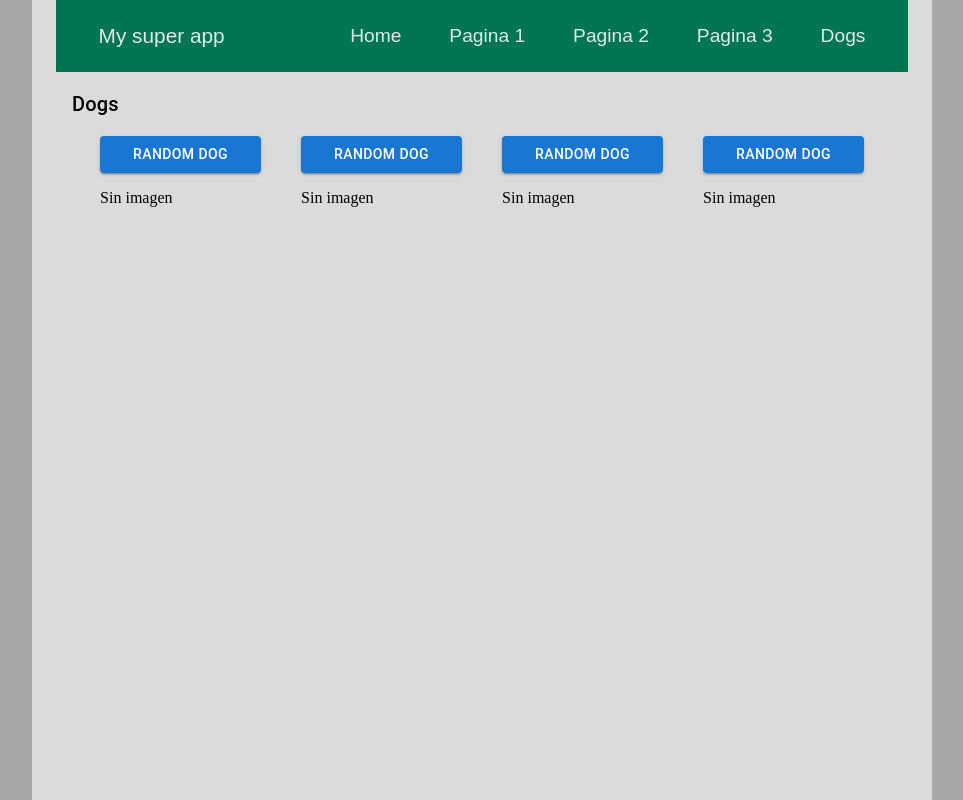
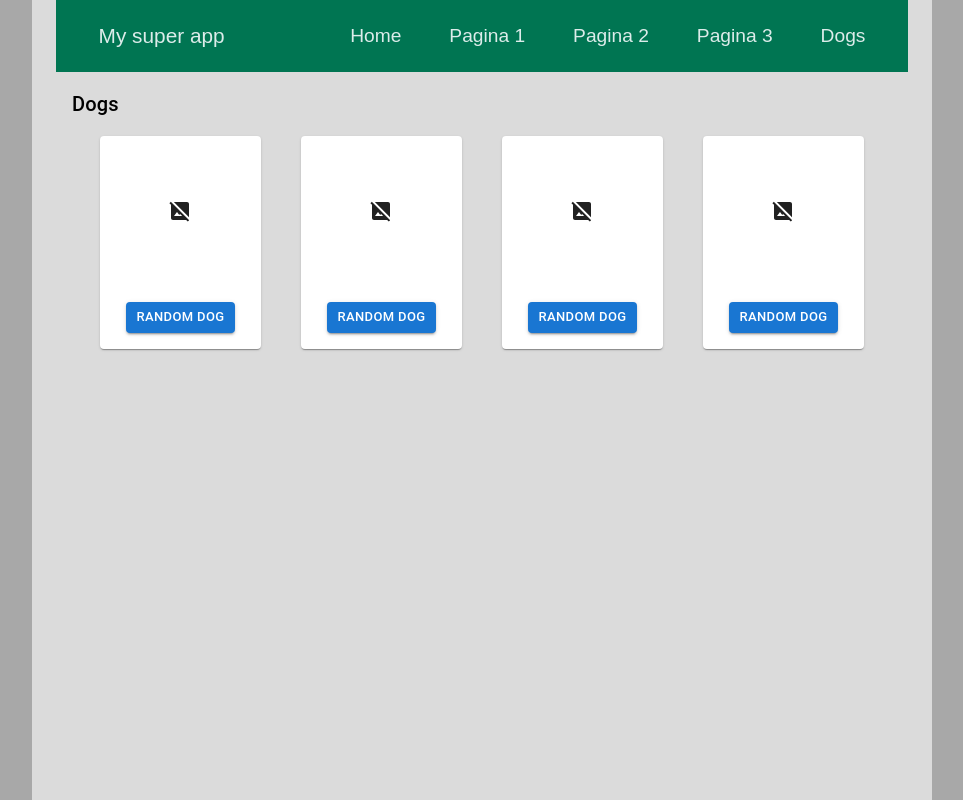
Before and after one commit to aa-avila/react-practice, a React (Create React App) app in the folder react-practice/: page /react-practice/dogs in a window 1280 px wide. Shown: the whole page, without its empty margins (158-1121 px from the left). Built offline with nearby package versions, Linux system fonts and the light colour scheme.

Commit message:
implemented cards

```diff
--- a/react-practice/src/components/dogs/RandomDog.js
+++ b/react-practice/src/components/dogs/RandomDog.js
@@ -1,8 +1,12 @@
 import { useState } from 'react';
+import Button from '@mui/material/Button';
 import Box from '@mui/material/Box';
-import Button from '@mui/material/Button';
+import HideImageIcon from '@mui/icons-material/HideImage';
 import CircularProgress from '@mui/material/CircularProgress';
 import ErrorIcon from '@mui/icons-material/Error';
+import Card from '@mui/material/Card';
+import CardActions from '@mui/material/CardActions';
+import CardMedia from '@mui/material/CardMedia';
 
 import axios from 'axios';
 
@@ -36,19 +40,50 @@ function RandomDog() {
       if (isLoadErr) {
         return <ErrorIcon sx={{ fontSize: '3rem' }} />;
       } else {
-        return <p>Sin imagen</p>;
+        return (
+          <Box
+            sx={{
+              display: 'flex',
+              flexDirection: 'row',
+              alignItems: 'center',
+              justifyContent: 'center',
+              height: 150
+            }}
+          >
+            <HideImageIcon />
+          </Box>
+        );
       }
     }
     if (!isLoaded && isLoading) {
-      return <CircularProgress />;
+      return (
+        <Box
+          sx={{
+            display: 'flex',
+            flexDirection: 'row',
+            alignItems: 'center',
+            justifyContent: 'center',
+            height: 150
+          }}
+        >
+          <CircularProgress />
+        </Box>
+      );
     }
     if (isLoaded && !isLoading) {
-      return <img src={dogUrl} alt="imagen de perro aleatoria" />;
+      return (
+        <CardMedia
+          component="img"
+          alt="green iguana"
+          height="150"
+          image={dogUrl}
+        />
+      );
     }
   };
 
   return (
-    <Box
+    <Card
       sx={{
         display: 'flex',
         flexDirection: 'column',
@@ -56,12 +91,21 @@ function RandomDog() {
         width: '20%'
       }}
     >
-      <Button variant="contained" size="medium" onClick={getRandomDog}>
-        Random Dog
-      </Button>
+      {image()}
 
-      {image()}
-    </Box>
+      <CardActions
+        sx={{
+          display: 'flex',
+          justifyContent: 'center',
+          alignItems: 'center',
+          padding: 2
+        }}
+      >
+        <Button variant="contained" size="small" onClick={getRandomDog}>
+          Random Dog
+        </Button>
+      </CardActions>
+    </Card>
   );
 }
 
```
